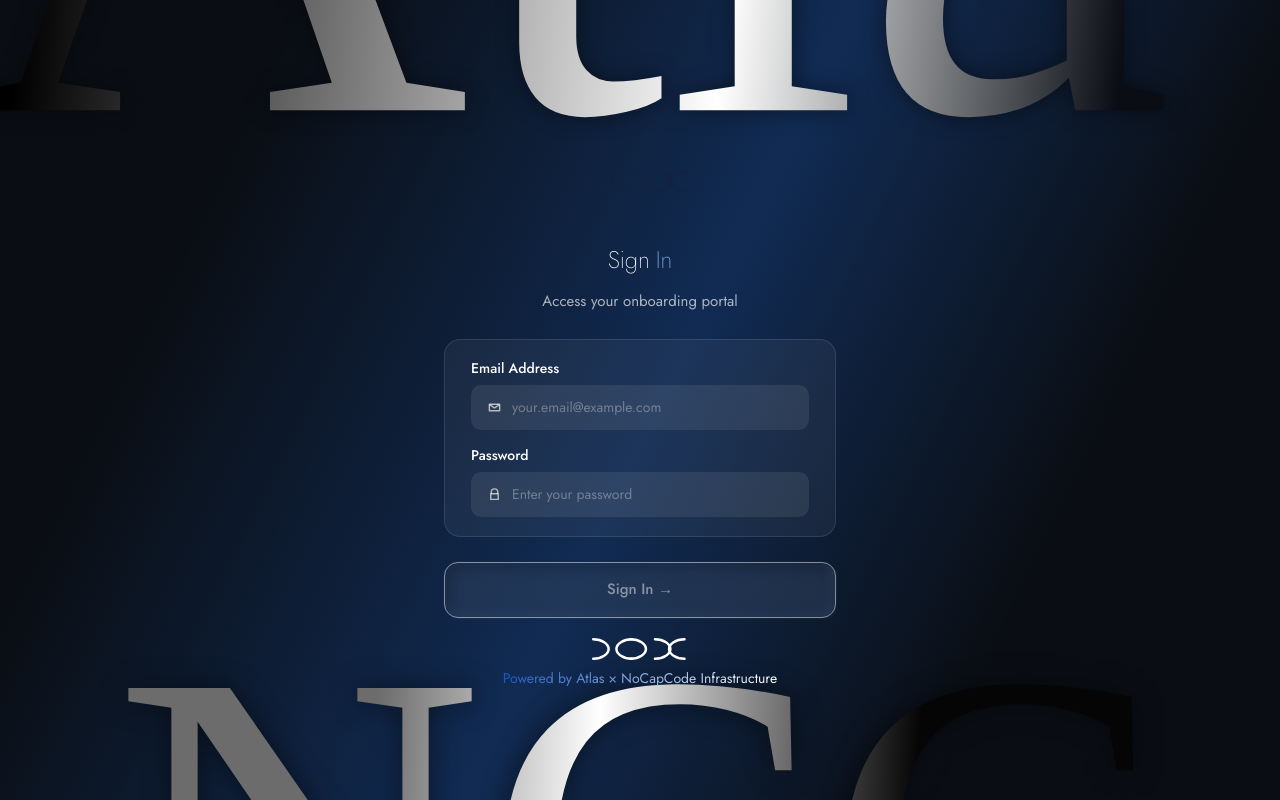
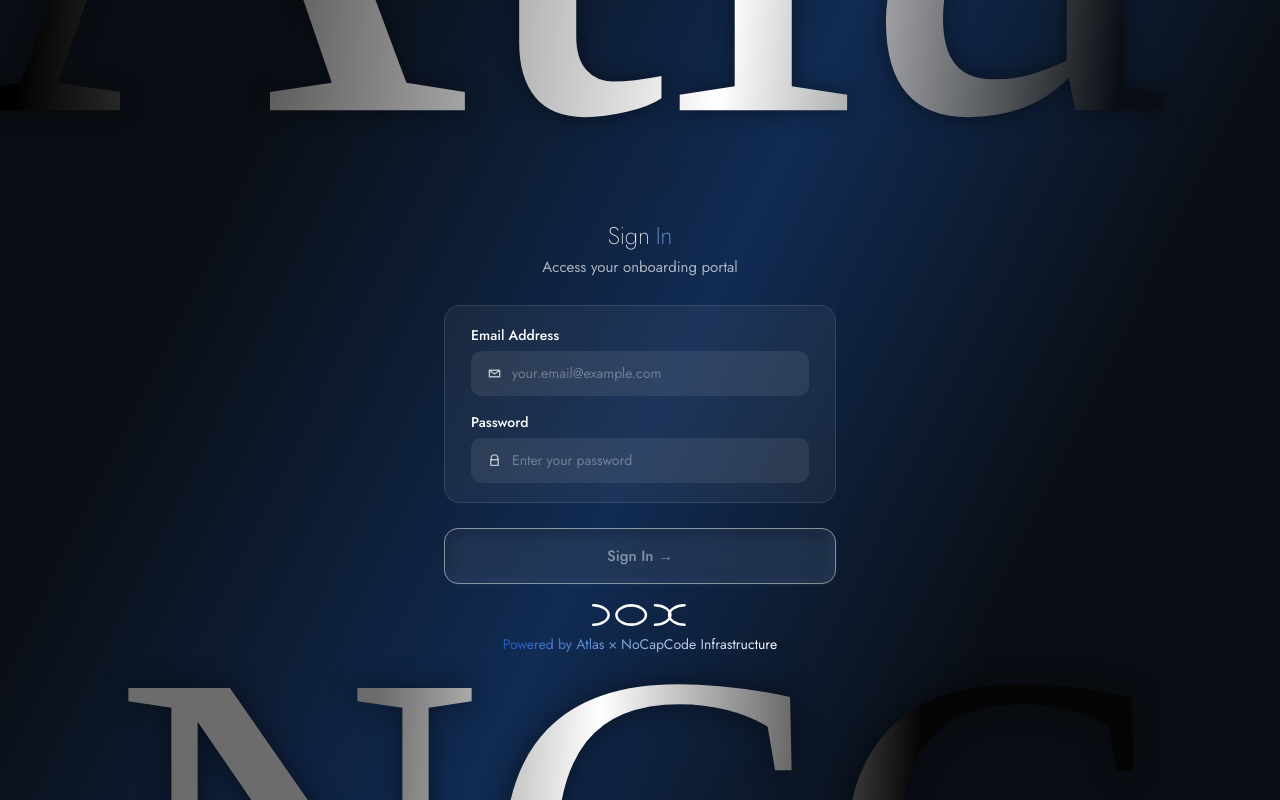
Before and after one commit to NoCapCode-tm/Dox, a React (Vite) app: page / in a window 1280 px wide. Built offline with nearby package versions, Linux system fonts and the light colour scheme; a web font is replaced by a local one.

Commit message:
fix: adjusting text spacing

```diff
--- a/src/pages/SignIn.jsx
+++ b/src/pages/SignIn.jsx
@@ -133,19 +133,17 @@ const SignIn = () => {
         className="relative flex flex-col items-center w-full px-4 "
         style={{ maxWidth: "471px", zIndex: 20 }}
       >
-        {/* Union — background pill behind DOX logo, sits above card  */}
+        {/* Union — background pill behind DOX logo, sits above card */}
         <div
-          className="flex items-center justify-center mb-[18px] mt-[25px]"
+          className="flex items-center justify-center mb-[10px]"
           style={{
-  width: "332.06px",
-  height: "89px",
+            width: "min(332px, 70vw)",
+            height: "clamp(50px, 8vh, 89px)",
             flexShrink: 0,
           }}
         >
           <DoxLogo stroke="rgba(20,35,65,0.95)" width="70%" />
         </div>
-
-        {/* Card */}
 
         {/* Title */}
         <div className="flex items-center gap-[6px] h-[33px]">
@@ -165,13 +163,13 @@ style={{
 
         {/* Subtitle */}
         <p
-            className="mt-[10px] font-[Jost] text-[15px] font-normal text-center leading-[28px]"
+          className="mt-[1px] font-[Jost] text-[15px] font-normal text-center leading-[28px]"
           style={{ color: "rgba(255,255,255,0.65)" }}
         >
           Access your onboarding portal
         </p>
 
-          {/* Inner fields box — radius:16px */}
+        {/* Inner fields box */}
         <div
           className="mt-[24px] w-full max-w-[392px] rounded-[16px] px-[26px] py-[19px] flex flex-col"
           style={{
@@ -226,8 +224,6 @@ style={{
           </div>
         </div>
 
-
-
         {/* Sign In button */}
         <button
           type="button"
@@ -261,7 +257,9 @@ style={{
             Powered by Atlas × NoCapCode Infrastructure
           </p>
         </div>
+
       </div>
+
     </div>
   );
 };
```
Lines whose indentation alone changed are shown as unchanged.
